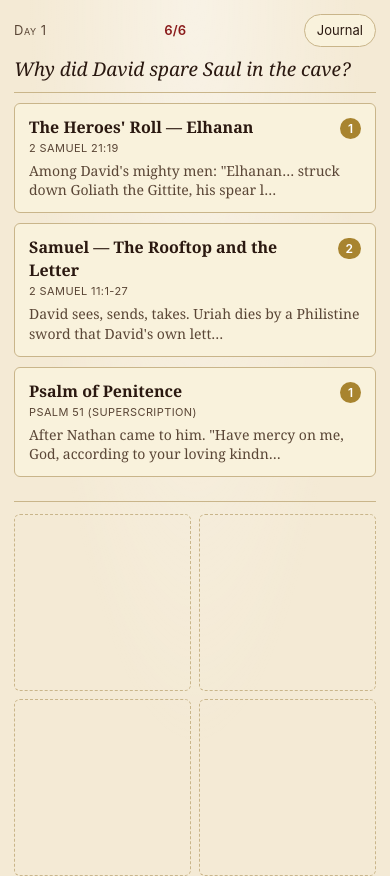
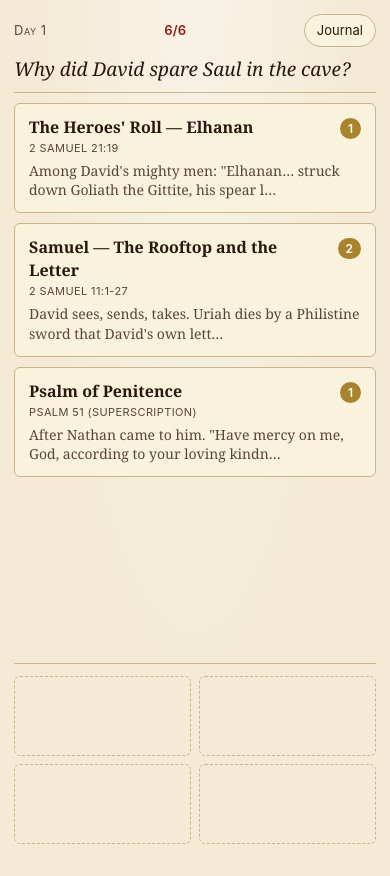
Before and after one commit to adperez13-1986/city-of-david, a website built with Vite: page index.html in a window 390 px wide. After the commit the page ends 844 px from the top, so only its background shows below. Built offline with nearby package versions, Linux system fonts and the light colour scheme.

Commit message:
Fix desk overflow on shorter viewports
#app was using min-height instead of height, so when offer + desk
content together exceeded the viewport, the desk's second row got
pushed off-screen. Switched to height: 100svh and added min-height: 0
on the offer so flex shrinks it correctly. Replaced per-slot
aspect-ratio with a 2:1 ratio on the desk grid so the bottom two
slots stay on-screen on standard phone viewports.

Co-Authored-By: Claude Opus 4.7 (1M context) <noreply@anthropic.com>

```diff
--- a/src/style.css
+++ b/src/style.css
@@ -47,7 +47,7 @@ body {
 #app {
   max-width: var(--max-width);
   margin: 0 auto;
-  min-height: 100svh;
+  height: 100svh;
   display: flex;
   flex-direction: column;
   padding: env(safe-area-inset-top) var(--pad) env(safe-area-inset-bottom);
@@ -120,7 +120,8 @@ button {
 /* ---------- Offer ---------- */
 
 .offer {
-  flex: 1;
+  flex: 1 1 0;
+  min-height: 0;
   display: flex;
   flex-direction: column;
   gap: var(--gap);
@@ -206,10 +207,11 @@ button {
 /* ---------- Desk ---------- */
 
 .desk {
-  flex: none;
+  flex: 0 0 auto;
   display: grid;
   grid-template-columns: 1fr 1fr;
   grid-template-rows: 1fr 1fr;
+  aspect-ratio: 2 / 1;
   gap: 8px;
   margin-top: var(--gap);
   padding-top: 12px;
@@ -218,7 +220,6 @@ button {
 
 .slot {
   position: relative;
-  aspect-ratio: 1 / 1;
   border-radius: var(--radius);
   display: flex;
   flex-direction: column;
@@ -229,6 +230,7 @@ button {
   transition:
     border-color 200ms ease,
     background-color 200ms ease;
+  min-height: 0;
 }
 
 .slot--empty {
```
